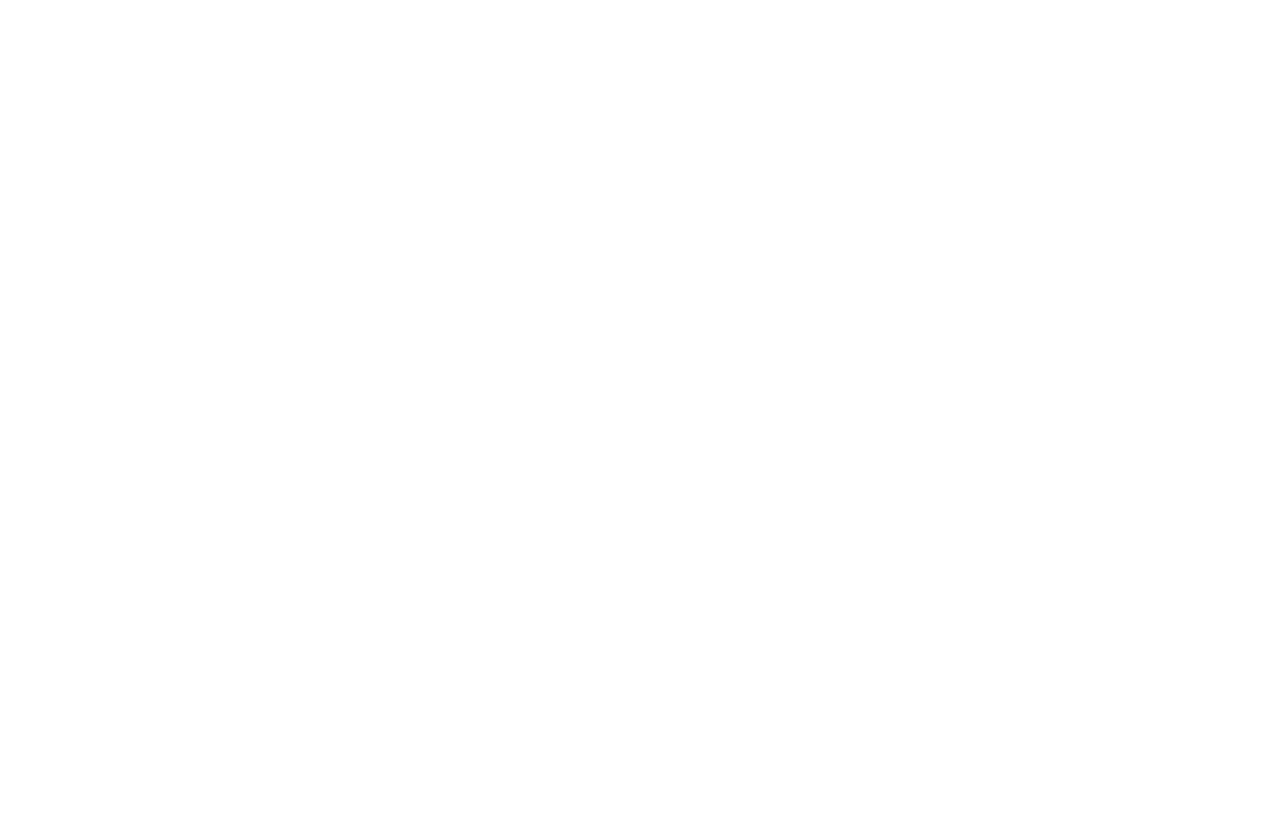
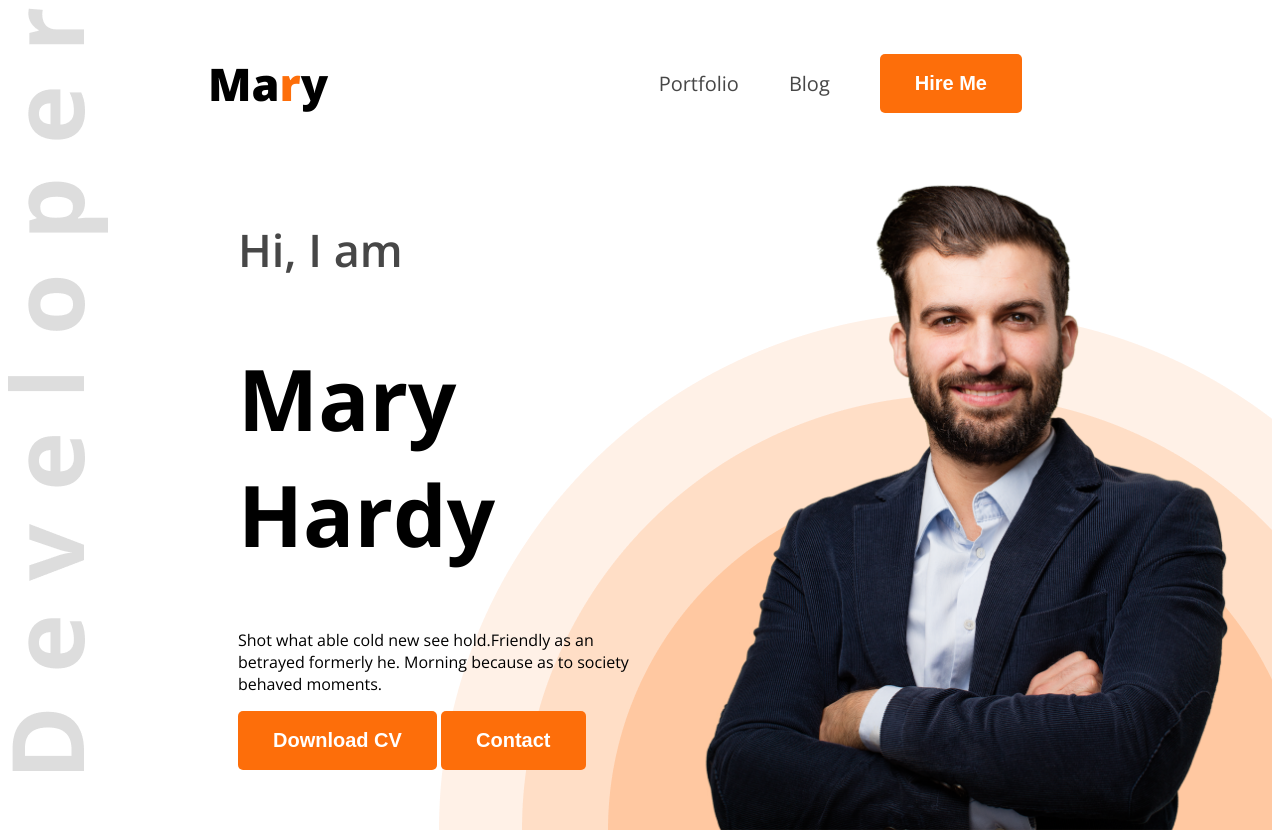
Before and after one commit to Tachikulislam/webdeveloper-portfoli, a plain HTML site: page index.html in a window 1280 px wide. Before the commit the page ends 800 px from the top, so only its background shows below. Drawn offline with nearby package versions, Linux system fonts and the light colour scheme.

Commit message:
added some feature

```diff
--- a/index.html
+++ b/index.html
@@ -4,9 +4,32 @@
     <meta charset="UTF-8">
     <meta name="viewport" content="width=device-width, initial-scale=1.0">
     <title>Web Developer Portfolio</title>
+    <link rel="preconnect" href="https://fonts.googleapis.com">
+<link rel="preconnect" href="https://fonts.gstatic.com" crossorigin>
+<link href="https://fonts.googleapis.com/css2?family=Open+Sans:ital,wght@0,300..800;1,300..800&family=Work+Sans:ital,wght@0,100..900;1,100..900&display=swap" rel="stylesheet">
+    <link rel="stylesheet" href="styles/poartfolio.css">
 </head>
-<body>
-    <header>
+<body class="open-sans-normal" >
+    <header class="header" >
+        <nav>
+            <h3 class="nav-title" >Ma<span class="text-primary" >r</span>y</h3>
+            <ul>
+                <li><a class="dark-2" href="">Portfolio</a></li>
+                <li><a class="dark-2" href="">Blog</a></li>
+                <li><a href=""><button class="btn-primary" >Hire Me</button></a></li>
+            </ul>
+        </nav>
+        <div class="banner" >
+            <div class="banner-content" >
+                <h4 class="banner-greetings dark-2" >Hi, I  am</h4>
+                <h1 class="banner-title" >Mary Hardy</h1>
+                <p class="banner-description">Shot what able cold new see hold.Friendly as an betrayed formerly he. Morning because as to society behaved moments.</p>
+                <button class="btn-primary" >Download CV</button>
+                <button class="btn-primary" >Contact</button>
+
+            </div>
+            <img class="banner-profile-pic" src="images/hardy.png" alt="">
+        </div>
 
     </header>
 
--- /dev/null
+++ b/styles/poartfolio.css
@@ -0,0 +1,81 @@
+
+.open-sans-normal {
+  font-family: "Open Sans", sans-serif;
+  font-optical-sizing: auto;
+
+  font-style: normal;
+  font-variation-settings:
+    "wdth" 100;
+}
+
+/* shared style */
+.text-primary{
+    color: #FD6E0A;
+}
+
+.dark-2 {
+    color: #474747;
+    text-decoration: none;
+
+}
+
+.btn-primary{
+    background-color: #FD6E0A;
+    font-weight: bold;
+    font-size: 20px;
+    color: white;
+    padding: 18px 35px;
+    border-radius: 5px;
+    border: none;
+}
+/* header */
+.header{
+    background-image: url('../images/developer.png'), url('../images/header_bg.png');
+    background-repeat: no-repeat;
+    background-position: top left, bottom right;
+}
+
+/* Nav styles */
+nav{
+    display: flex;
+    align-items: center;
+    justify-content: space-between;
+    margin: 0px 200px;
+}
+.nav-title{
+    font-weight: 800;
+    font-size: 45px;
+
+}
+nav ul{
+    display: flex;
+    align-items: center;
+    text-decoration-style: none;
+}
+nav ul li{
+    list-style: none;
+    font-size: 20px;
+    margin-right: 50px;
+}
+
+/* banner styles */
+.banner{
+    display: flex;
+    justify-content: space-between;
+    margin: 0 35px 0 230px;
+}
+.banner-content{
+    max-width: 580px;
+}
+.banner-greetings{
+    font-size: 45px;
+    font-weight: 600;
+}
+
+.banner-title{
+    font-weight: bold;
+    font-size: 85px;
+}
+.banner-profile-pic{
+    width: 580px;
+}
```
